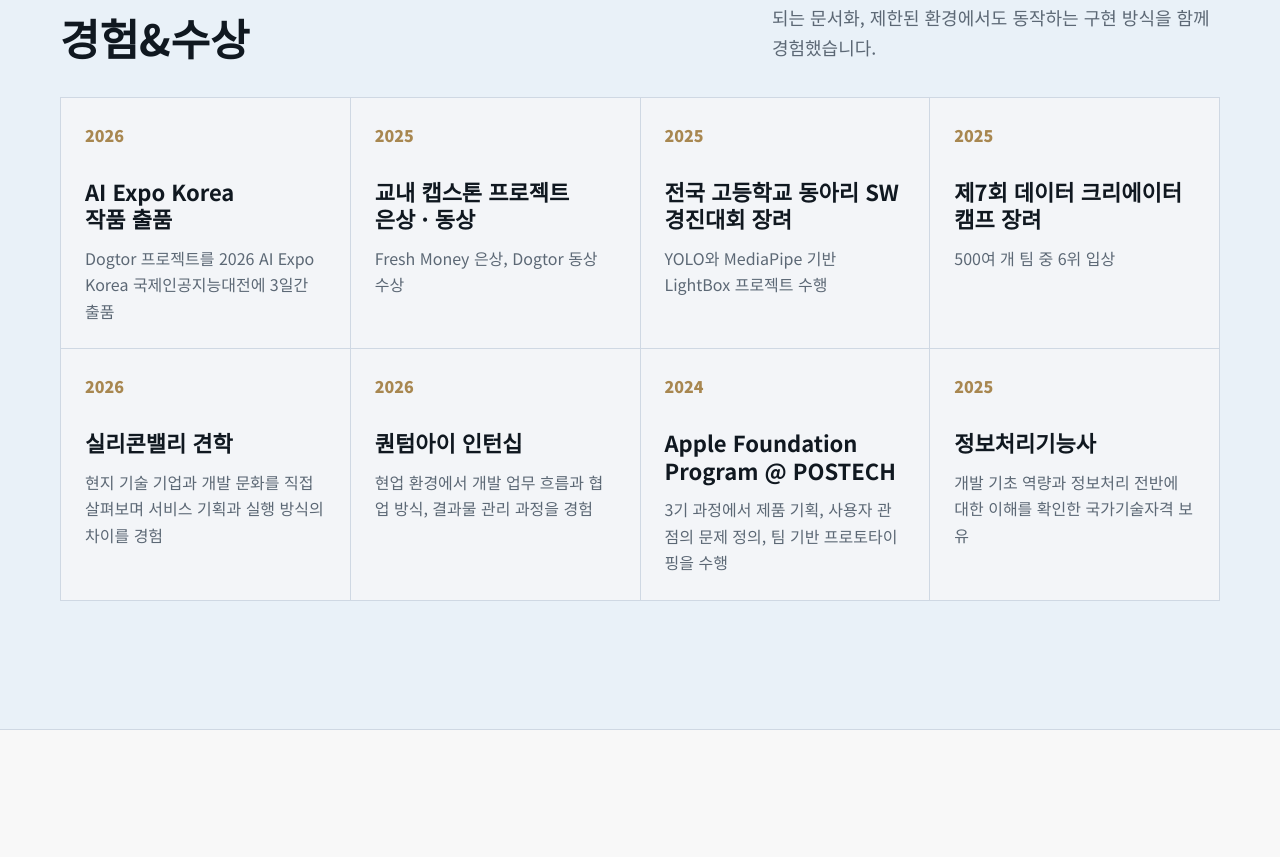
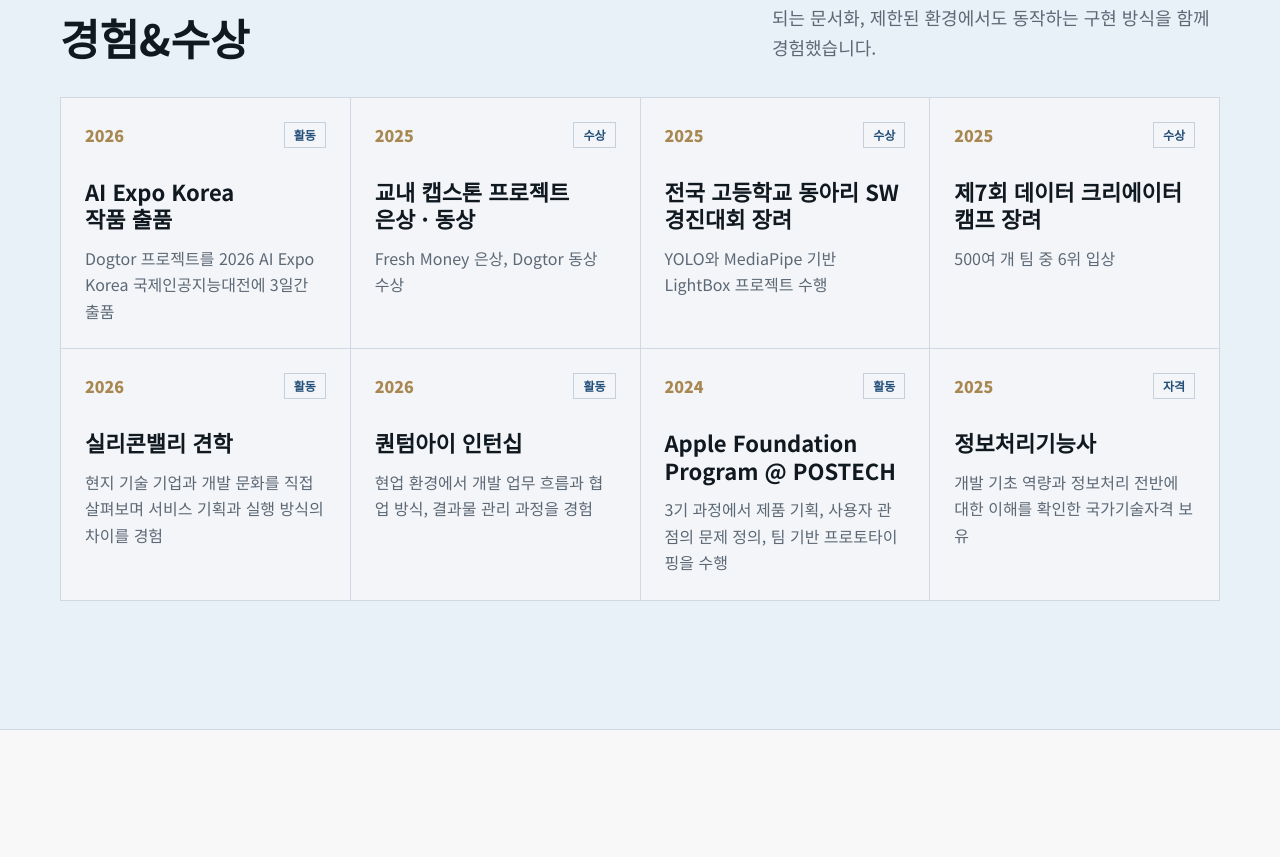
Before and after one commit to yeeeengyu/ingyuChoi_portfolio, a Next.js app: page / in a window 1280 px wide. Shown: the part 4185-5042 px from the top of the page. Built offline with nearby package versions, Linux system fonts and the light colour scheme; no server answers.

Commit message:
Add award category labels

```diff
--- a/app/globals.css
+++ b/app/globals.css
@@ -579,9 +579,28 @@ p {
   transform: scaleX(1);
 }
 
-.awardItem span {
+.awardMeta {
+  display: flex;
+  align-items: center;
+  justify-content: space-between;
+  gap: 10px;
+}
+
+.awardMeta span:first-child {
   color: var(--gold);
   font-weight: 900;
+}
+
+.awardMeta span:last-child {
+  display: inline-flex;
+  align-items: center;
+  min-height: 26px;
+  padding: 0 9px;
+  border: 1px solid rgba(36, 79, 121, 0.22);
+  color: var(--blue-deep);
+  font-size: 12px;
+  font-weight: 900;
+  white-space: nowrap;
 }
 
 .awardItem h3 {
--- a/app/page.jsx
+++ b/app/page.jsx
@@ -82,14 +82,14 @@ const projects = [
 ];
 
 const awards = [
-  ['2026', 'AI Expo Korea 작품 출품', 'Dogtor 프로젝트를 2026 AI Expo Korea 국제인공지능대전에 3일간 출품'],
-  ['2025', '교내 캡스톤 프로젝트 은상 · 동상', 'Fresh Money 은상, Dogtor 동상 수상'],
-  ['2025', '전국 고등학교 동아리 SW 경진대회 장려', 'YOLO와 MediaPipe 기반 LightBox 프로젝트 수행'],
-  ['2025', '제7회 데이터 크리에이터 캠프 장려', '500여 개 팀 중 6위 입상'],
-  ['2026', '실리콘밸리 견학', '현지 기술 기업과 개발 문화를 직접 살펴보며 서비스 기획과 실행 방식의 차이를 경험'],
-  ['2026', '퀀텀아이 인턴십', '현업 환경에서 개발 업무 흐름과 협업 방식, 결과물 관리 과정을 경험'],
-  ['2024', 'Apple Foundation Program @ POSTECH', '3기 과정에서 제품 기획, 사용자 관점의 문제 정의, 팀 기반 프로토타이핑을 수행'],
-  ['2025', '정보처리기능사', '개발 기초 역량과 정보처리 전반에 대한 이해를 확인한 국가기술자격 보유']
+  ['활동', '2026', 'AI Expo Korea 작품 출품', 'Dogtor 프로젝트를 2026 AI Expo Korea 국제인공지능대전에 3일간 출품'],
+  ['수상', '2025', '교내 캡스톤 프로젝트 은상 · 동상', 'Fresh Money 은상, Dogtor 동상 수상'],
+  ['수상', '2025', '전국 고등학교 동아리 SW 경진대회 장려', 'YOLO와 MediaPipe 기반 LightBox 프로젝트 수행'],
+  ['수상', '2025', '제7회 데이터 크리에이터 캠프 장려', '500여 개 팀 중 6위 입상'],
+  ['활동', '2026', '실리콘밸리 견학', '현지 기술 기업과 개발 문화를 직접 살펴보며 서비스 기획과 실행 방식의 차이를 경험'],
+  ['활동', '2026', '퀀텀아이 인턴십', '현업 환경에서 개발 업무 흐름과 협업 방식, 결과물 관리 과정을 경험'],
+  ['활동', '2024', 'Apple Foundation Program @ POSTECH', '3기 과정에서 제품 기획, 사용자 관점의 문제 정의, 팀 기반 프로토타이핑을 수행'],
+  ['자격', '2025', '정보처리기능사', '개발 기초 역량과 정보처리 전반에 대한 이해를 확인한 국가기술자격 보유']
 ];
 
 const stacks = [
@@ -224,9 +224,12 @@ export default function Home() {
           </p>
         </div>
         <div className="awardList">
-          {awards.map(([year, title, description]) => (
+          {awards.map(([category, year, title, description]) => (
             <article className="awardItem" key={year + '-' + title}>
-              <span>{year}</span>
+              <div className="awardMeta">
+                <span>{year}</span>
+                <span>{category}</span>
+              </div>
               <h3>{title}</h3>
               <p>{description}</p>
             </article>
```
